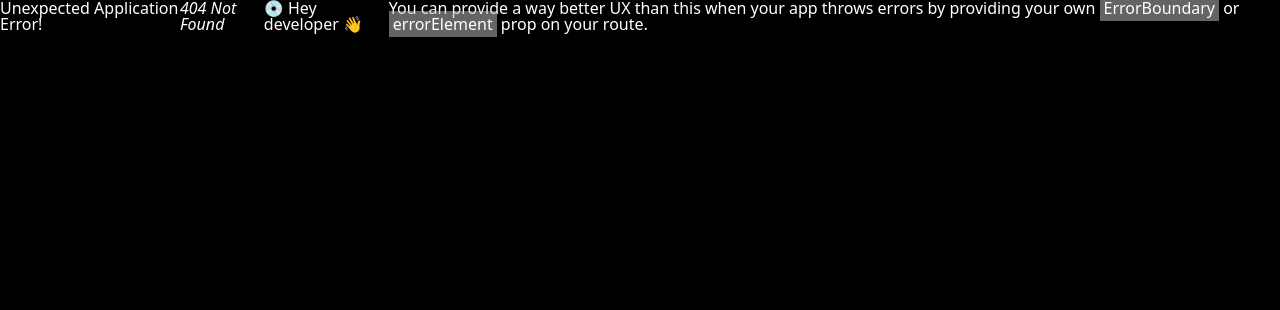
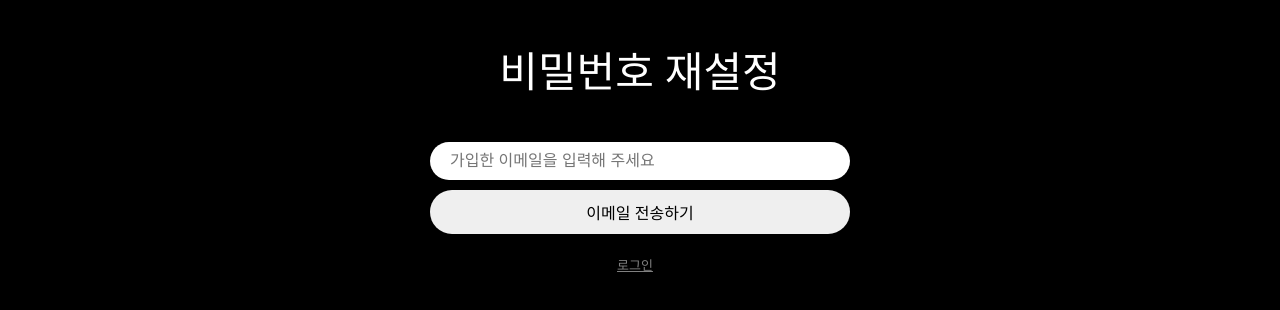
Before and after one commit to yxxndxxn/nwitter-reloaded, a React (Vite) app: page /reset-password in a window 1280 px wide. Before the commit this address had no page. Shown: the top 310 px of the page. Built offline with nearby package versions, Linux system fonts and the light colour scheme.

Commit message:
✨ feat: 비밀번호 재설정 페이지 추가 및 메일 전송 연결

```diff
--- a/src/App.tsx
+++ b/src/App.tsx
@@ -10,6 +10,7 @@ import { useEffect, useState } from "react";
 import LoadingScreen from "./components/loading-screen";
 import { auth } from "./firebase";
 import ProtectedRoute from "./components/protected-route";
+import ResetPassword from "./routes/reset-password";
 
 const router = createBrowserRouter([
   {
@@ -39,6 +40,10 @@ const router = createBrowserRouter([
   {
     path: "/create-account",
     element: <CreateAccount />,
+  },
+  {
+    path: "/reset-password",
+    element: <ResetPassword />,
   },
 ]);
 
--- a/src/components/auth-components.ts
+++ b/src/components/auth-components.ts
@@ -42,6 +42,7 @@ export const Error = styled.span`
 export const Switcher = styled.span`
   margin-top: 20px;
   a {
+    margin-right: 10px;
     font-size: 13px;
     color: gray;
   }
--- a/src/components/protected-route.tsx
+++ b/src/components/protected-route.tsx
@@ -9,7 +9,7 @@ export default function ProtectedRoute({
 }: {
   children: React.ReactNode;
 }) {
-  const [user, setUser] = useState(auth.currentUser); //유저가 로그인 했는지 여부 알려줌(user 값 넘기거나 null)
+  const [user, setUser] = useState(auth.currentUser); //사용자 정보 얻기:currentUser (user 값 넘기거나 null)
   console.log("로그인 확인", user);
 
   useEffect(() => {
--- a/src/routes/create-account.tsx
+++ b/src/routes/create-account.tsx
@@ -99,13 +99,14 @@ export default function CreateAccount() {
           type="password"
           required
         />
-        <Input type="submit" value={loading ? "Loading" : "Create Account"} />
+        <Input type="submit" value={loading ? "Loading" : "회원가입"} />
       </Form>
 
       {/*에러 메시지*/}
       {error !== "" ? <Error>{error}</Error> : null}
       <Switcher>
-        <Link to="/login"> 로그인</Link>
+        <Link to="/reset-password">비밀번호 찾기</Link>
+        <Link to="/create-account">회원가입</Link>
       </Switcher>
       <GoogleButton />
     </Wrapper>
--- a/src/routes/login.tsx
+++ b/src/routes/login.tsx
@@ -82,7 +82,8 @@ export default function Login() {
       {/*에러 메시지*/}
       {error !== "" ? <Error>{error}</Error> : null}
       <Switcher>
-        <Link to="/create-account">회원가입 </Link>
+        <Link to="/reset-password">비밀번호 찾기</Link>
+        <Link to="/create-account">회원가입</Link>
       </Switcher>
       <GoogleButton />
     </Wrapper>
--- /dev/null
+++ b/src/routes/reset-password.tsx
@@ -0,0 +1,77 @@
+import { useState } from "react";
+import { auth } from "../firebase";
+import { Link, useNavigate } from "react-router-dom";
+import { FirebaseError } from "firebase/app";
+import { sendPasswordResetEmail } from "firebase/auth";
+import {
+  Form,
+  Error,
+  Input,
+  Title,
+  Wrapper,
+  Switcher,
+} from "../components/auth-components";
+
+export default function ResetPassword() {
+  const navigate = useNavigate();
+  const [loading, setLoading] = useState(false); //계정 생성할 때 true
+  const [email, setEmail] = useState("");
+  const [error, setError] = useState("");
+
+  const onChange = (e: React.ChangeEvent<HTMLInputElement>) => {
+    const {
+      target: { name, value },
+    } = e;
+    if (name === "email") {
+      setEmail(value);
+    }
+  };
+
+  const onSubmit = async (e: React.ChangeEvent<HTMLFormElement>) => {
+    e.preventDefault();
+    setError(""); //에러 메시지 초기화
+
+    if (loading || email === "") return;
+    try {
+      setLoading(true);
+      if (auth) {
+        await sendPasswordResetEmail(auth, email);
+        alert("이메일 전송이 완료되었습니다.");
+        navigate("/login"); //이메일 전송 후 홈 이동
+      } else {
+        setError("가입된 이메일이 아닙니다.");
+      }
+    } catch (e) {
+      //setError
+      if (e instanceof FirebaseError) {
+        setError(e.message);
+      }
+    } finally {
+      setLoading(false);
+    }
+  };
+  return (
+    <Wrapper>
+      <Title>비밀번호 재설정</Title>
+      <Form onSubmit={onSubmit}>
+        <Input
+          onChange={onChange}
+          name="email"
+          value={email}
+          placeholder="가입한 이메일을 입력해 주세요"
+          type="email"
+          required
+        />
+
+        <Input type="submit" value={loading ? "Loading" : "이메일 전송하기"} />
+      </Form>
+
+      {/*에러 메시지*/}
+      {error !== "" ? <Error>{error}</Error> : null}
+
+      <Switcher>
+        <Link to="/login">로그인</Link>
+      </Switcher>
+    </Wrapper>
+  );
+}
```
